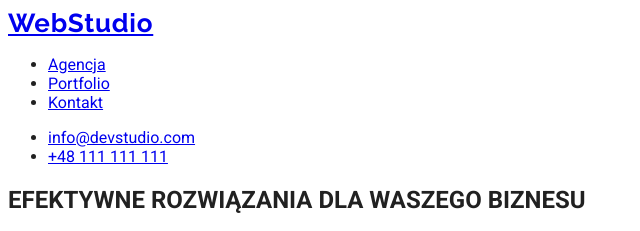
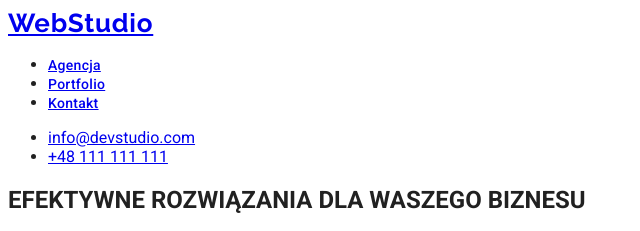
Before and after one commit to PatrykJarzynka/goit-markup-hw-02, a plain HTML site: page index.html in a window 1280 px wide. Shown: the top 231 px of the page, 0-640 px from the left. Drawn offline with Linux system fonts and the light colour scheme.

Commit message:
Dodano klasy dla navigation-link

```diff
--- a/css/styles.css
+++ b/css/styles.css
@@ -20,4 +20,16 @@ line-height: 1.192;
 letter-spacing: 0.03em;
 }
 
+.navigation-link{
+font-weight: 500;
+font-size: 14px;
+line-height: 1.143;
+letter-spacing: 0.02em;
+}
+
+.navigation-link:hover,
+.navigation-link:focus{
+    color:var(--hover-color)
+}
+
 /*======== END HEADER ========*/
```
